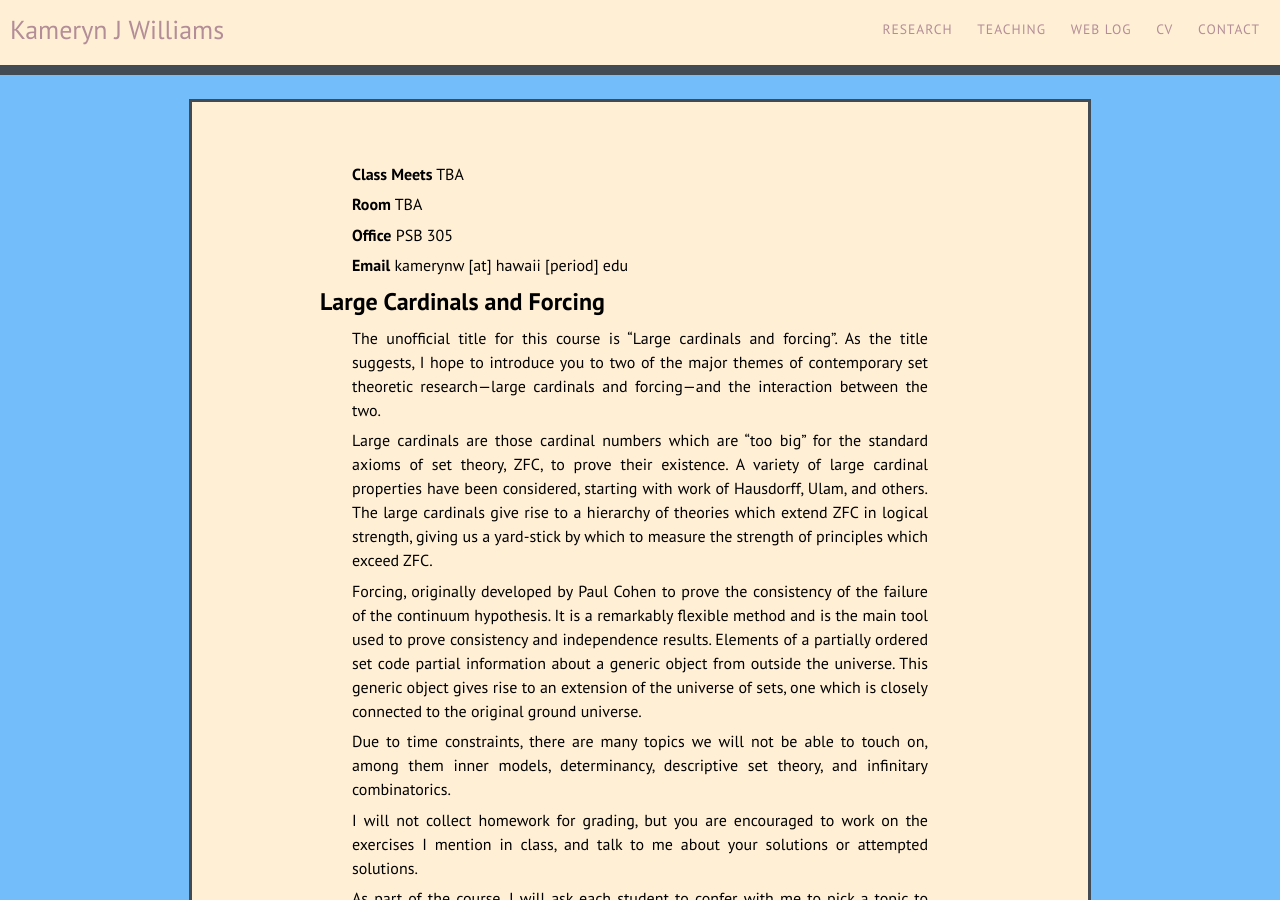
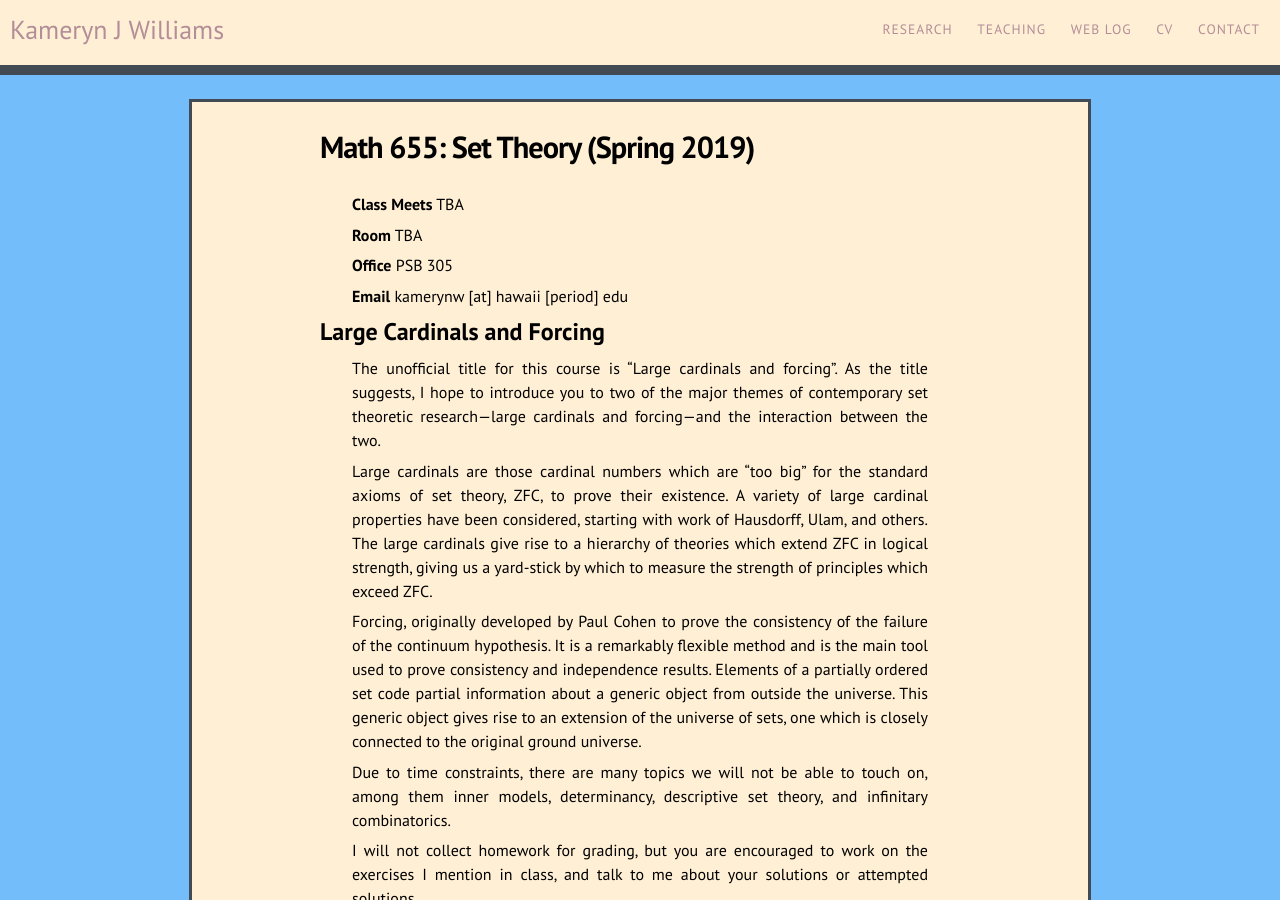
Before and after one commit to kamerynjw/kamerynjw.github.io, a Jekyll site: the page built from teaching/2019/math655.md, in a window 1280 px wide and 900 px high. Built offline with Jekyll 4.4.1, drawn with Linux system fonts in a browser that asks for light colours; nearby versions of some CDN libraries; our own code applies the rules of GitHub Pages for plain Markdown files; formulas are drawn with MathJax 3.

Commit message:
typo fix pt 2

```diff
--- a/teaching/2019/math655.md
+++ b/teaching/2019/math655.md
@@ -1,6 +1,6 @@
 ---
 layout: page
-title: "Math 655: Set Theory (Spring 2019)
+title: "Math 655: Set Theory (Spring 2019)"
 permalink: /teaching/2019/math655/
 ---
 
```
